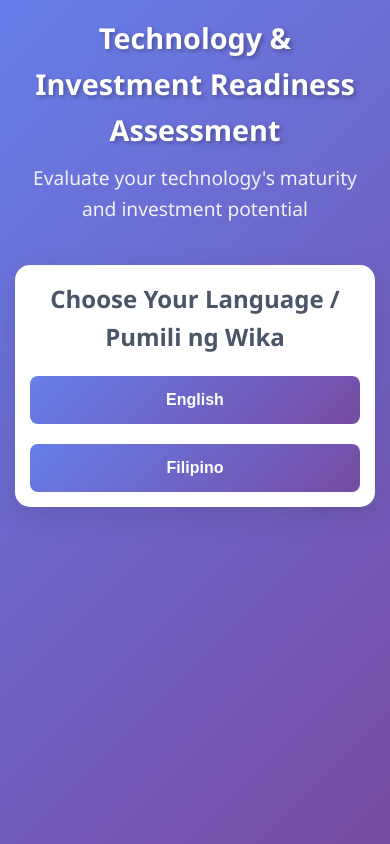
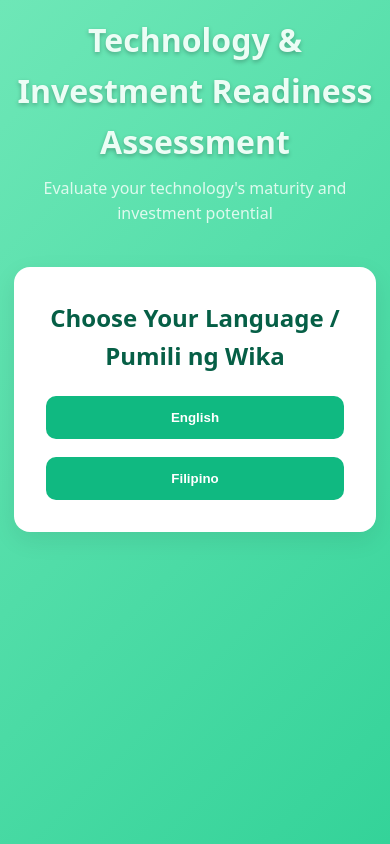
Before and after one commit to Artbellsonmamuri/Technology-Readiness-Tool, a Flask app: page / in a window 390 px wide. Run offline with Flask 3, Linux system fonts and the light colour scheme.

Commit message:
Update style.css

```diff
--- a/static/style.css
+++ b/static/style.css
@@ -1,297 +1,65 @@
-* {
-    margin: 0;
-    padding: 0;
-    box-sizing: border-box;
+*{margin:0;padding:0;box-sizing:border-box}
+body{
+    font-family:system-ui,-apple-system,Segoe UI,Roboto,Helvetica,Arial,sans-serif;
+    color:#1F2937;
+    line-height:1.6;
+    background:linear-gradient(135deg,#6EE7B7 0%,#34D399 100%);
+    min-height:100vh
 }
-
-body {
-    font-family: 'Segoe UI', Tahoma, Geneva, Verdana, sans-serif;
-    line-height: 1.6;
-    color: #333;
-    background: linear-gradient(135deg, #667eea 0%, #764ba2 100%);
-    min-height: 100vh;
+.container{max-width:840px;margin:0 auto;padding:20px}
+header{text-align:center;color:#ECFDF5;margin-bottom:40px}
+header h1{font-size:2.6rem;margin-bottom:8px;text-shadow:0 2px 4px rgba(0,0,0,.25)}
+header p{opacity:.9}
+.step{
+    background:#FFFFFF;border-radius:16px;padding:32px;margin-bottom:24px;
+    box-shadow:0 8px 24px rgba(0,0,0,.08);display:none;animation:fade .4s ease-out
 }
-
-.container {
-    max-width: 800px;
-    margin: 0 auto;
-    padding: 20px;
+.step.active{display:block}
+@keyframes fade{from{opacity:0;transform:translateY(24px)}to{opacity:1;transform:translateY(0)}}
+h2{text-align:center;color:#065F46;margin-bottom:20px}
+.language-buttons,.mode-buttons,.question-buttons,.result-actions{
+    display:flex;gap:18px;justify-content:center;flex-wrap:wrap
 }
-
-header {
-    text-align: center;
-    color: white;
-    margin-bottom: 40px;
+.btn{
+    padding:14px 28px;border:none;border-radius:10px;cursor:pointer;font-weight:600;
+    transition:transform .2s,box-shadow .2s;text-align:center
 }
-
-header h1 {
-    font-size: 2.5em;
-    margin-bottom: 10px;
-    text-shadow: 2px 2px 4px rgba(0,0,0,0.3);
+.btn-primary{
+    background:#10B981;color:#FFFFFF
 }
-
-header p {
-    font-size: 1.2em;
-    opacity: 0.9;
+.btn-primary:hover{
+    transform:translateY(-3px);
+    box-shadow:0 6px 15px rgba(16,185,129,.4)
 }
-
-.step {
-    background: white;
-    border-radius: 15px;
-    padding: 30px;
-    margin-bottom: 20px;
-    box-shadow: 0 10px 30px rgba(0,0,0,0.1);
-    display: none;
-    animation: slideIn 0.5s ease-out;
+.btn-secondary{
+    background:#F0FDF4;color:#047857;border:2px solid #6EE7B7;flex-direction:column;
+    display:flex;align-items:center;min-height:110px
 }
-
-.step.active {
-    display: block;
+.btn-secondary:hover{
+    background:#D1FAE5;border-color:#10B981
 }
-
-@keyframes slideIn {
-    from {
-        opacity: 0;
-        transform: translateY(20px);
-    }
-    to {
-        opacity: 1;
-        transform: translateY(0);
-    }
+.btn-success{background:#22C55E;color:#FFFFFF}
+.btn-danger{background:#EF4444;color:#FFFFFF}
+.btn-success:hover{background:#16A34A}
+.btn-danger:hover{background:#DC2626}
+.form-group{margin-bottom:18px}
+.form-group label{display:block;margin-bottom:6px;font-weight:600;color:#064E3B}
+.form-group input,.form-group textarea{
+    width:100%;padding:12px;border:2px solid #D1FAE5;border-radius:8px;font-size:16px
 }
-
-h2 {
-    color: #4a5568;
-    margin-bottom: 20px;
-    text-align: center;
+.form-group input:focus,.form-group textarea:focus{outline:none;border-color:#10B981}
+.question-card{
+    background:#F0FDF4;padding:26px;border-radius:14px;margin-bottom:20px
 }
-
-.language-buttons, .mode-buttons {
-    display: flex;
-    gap: 20px;
-    justify-content: center;
-    flex-wrap: wrap;
+.question-card h3{color:#065F46;font-size:1.2rem;margin-bottom:12px}
+.question-card p{color:#047857;font-style:italic;margin-bottom:18px}
+.progress-bar{width:100%;height:10px;background:#D1FAE5;border-radius:6px;overflow:hidden}
+.progress-fill{height:100%;background:#10B981}
+.result-card{background:#F0FDF4;border-radius:14px;padding:28px;text-align:center}
+.result-header h3{color:#065F46;font-size:2rem;margin-bottom:8px}
+.result-badge{display:inline-block;padding:6px 14px;border-radius:18px;font-weight:600}
+@media(max-width:768px){
+    .btn{width:100%;min-width:auto}
+    .container{padding:14px}
+    header h1{font-size:2rem}
 }
-
-.btn {
-    padding: 15px 30px;
-    border: none;
-    border-radius: 8px;
-    cursor: pointer;
-    font-size: 16px;
-    font-weight: 600;
-    transition: all 0.3s ease;
-    text-decoration: none;
-    display: inline-block;
-    text-align: center;
-    min-width: 150px;
-}
-
-.btn-primary {
-    background: linear-gradient(135deg, #667eea 0%, #764ba2 100%);
-    color: white;
-}
-
-.btn-primary:hover {
-    transform: translateY(-2px);
-    box-shadow: 0 5px 15px rgba(102, 126, 234, 0.4);
-}
-
-.btn-secondary {
-    background: #f7fafc;
-    color: #4a5568;
-    border: 2px solid #e2e8f0;
-    display: flex;
-    flex-direction: column;
-    align-items: center;
-    padding: 20px;
-    min-height: 120px;
-    justify-content: center;
-}
-
-.btn-secondary:hover {
-    background: #edf2f7;
-    border-color: #cbd5e0;
-    transform: translateY(-2px);
-}
-
-.btn-success {
-    background: #48bb78;
-    color: white;
-}
-
-.btn-success:hover {
-    background: #38a169;
-}
-
-.btn-danger {
-    background: #f56565;
-    color: white;
-}
-
-.btn-danger:hover {
-    background: #e53e3e;
-}
-
-.form-group {
-    margin-bottom: 20px;
-}
-
-.form-group label {
-    display: block;
-    margin-bottom: 8px;
-    font-weight: 600;
-    color: #4a5568;
-}
-
-.form-group input,
-.form-group textarea {
-    width: 100%;
-    padding: 12px;
-    border: 2px solid #e2e8f0;
-    border-radius: 8px;
-    font-size: 16px;
-    transition: border-color 0.3s ease;
-}
-
-.form-group input:focus,
-.form-group textarea:focus {
-    outline: none;
-    border-color: #667eea;
-}
-
-.question-card {
-    background: #f7fafc;
-    border-radius: 12px;
-    padding: 25px;
-    margin-bottom: 20px;
-}
-
-.question-card h3 {
-    color: #2d3748;
-    margin-bottom: 15px;
-    font-size: 1.3em;
-}
-
-.question-card p {
-    color: #718096;
-    margin-bottom: 20px;
-    font-style: italic;
-}
-
-.question-buttons {
-    display: flex;
-    gap: 15px;
-    justify-content: center;
-}
-
-.progress-container {
-    margin-top: 30px;
-    text-align: center;
-}
-
-.progress-bar {
-    width: 100%;
-    height: 10px;
-    background: #e2e8f0;
-    border-radius: 5px;
-    overflow: hidden;
-    margin-bottom: 10px;
-}
-
-.progress-fill {
-    height: 100%;
-    background: linear-gradient(135deg, #667eea 0%, #764ba2 100%);
-    transition: width 0.3s ease;
-}
-
-.result-card {
-    background: #f7fafc;
-    border-radius: 12px;
-    padding: 30px;
-    text-align: center;
-}
-
-.result-header {
-    margin-bottom: 25px;
-}
-
-.result-header h3 {
-    color: #2d3748;
-    font-size: 2em;
-    margin-bottom: 10px;
-}
-
-.result-badge {
-    display: inline-block;
-    padding: 8px 16px;
-    border-radius: 20px;
-    font-weight: 600;
-    text-transform: uppercase;
-    letter-spacing: 1px;
-}
-
-.result-content {
-    margin-bottom: 30px;
-}
-
-.result-content h4 {
-    color: #4a5568;
-    margin-bottom: 15px;
-    font-size: 1.3em;
-}
-
-.result-content p {
-    color: #718096;
-    line-height: 1.8;
-}
-
-.result-actions {
-    display: flex;
-    gap: 15px;
-    justify-content: center;
-    flex-wrap: wrap;
-}
-
-/* Responsive Design */
-@media (max-width: 768px) {
-    .container {
-        padding: 15px;
-    }
-
-    header h1 {
-        font-size: 2em;
-    }
-
-    .step {
-        padding: 20px;
-    }
-
-    .language-buttons, .mode-buttons {
-        flex-direction: column;
-        align-items: center;
-    }
-
-    .question-buttons {
-        flex-direction: column;
-    }
-
-    .result-actions {
-        flex-direction: column;
-    }
-
-    .btn {
-        min-width: auto;
-        width: 100%;
-    }
-}
-
-@media (max-width: 480px) {
-    header h1 {
-        font-size: 1.8em;
-    }
-
-    .step {
-        padding: 15px;
-    }
-}
```
